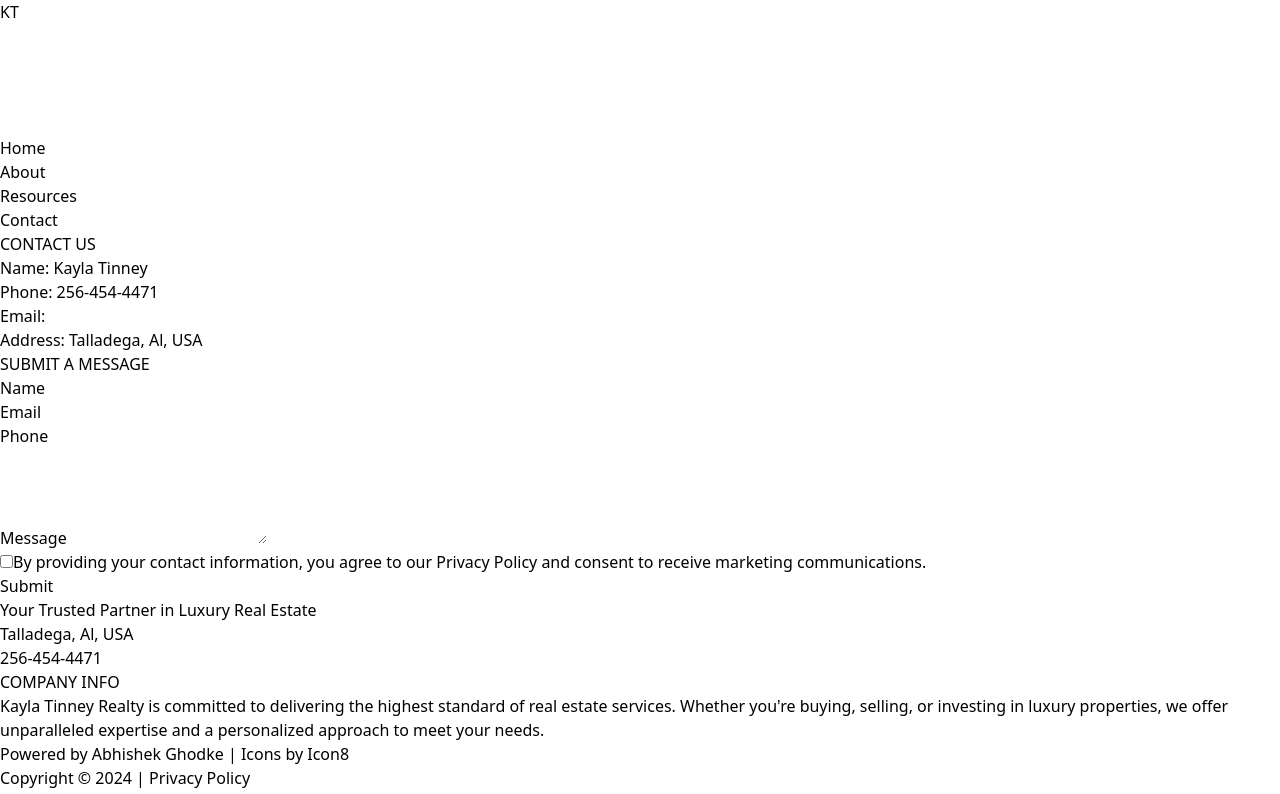
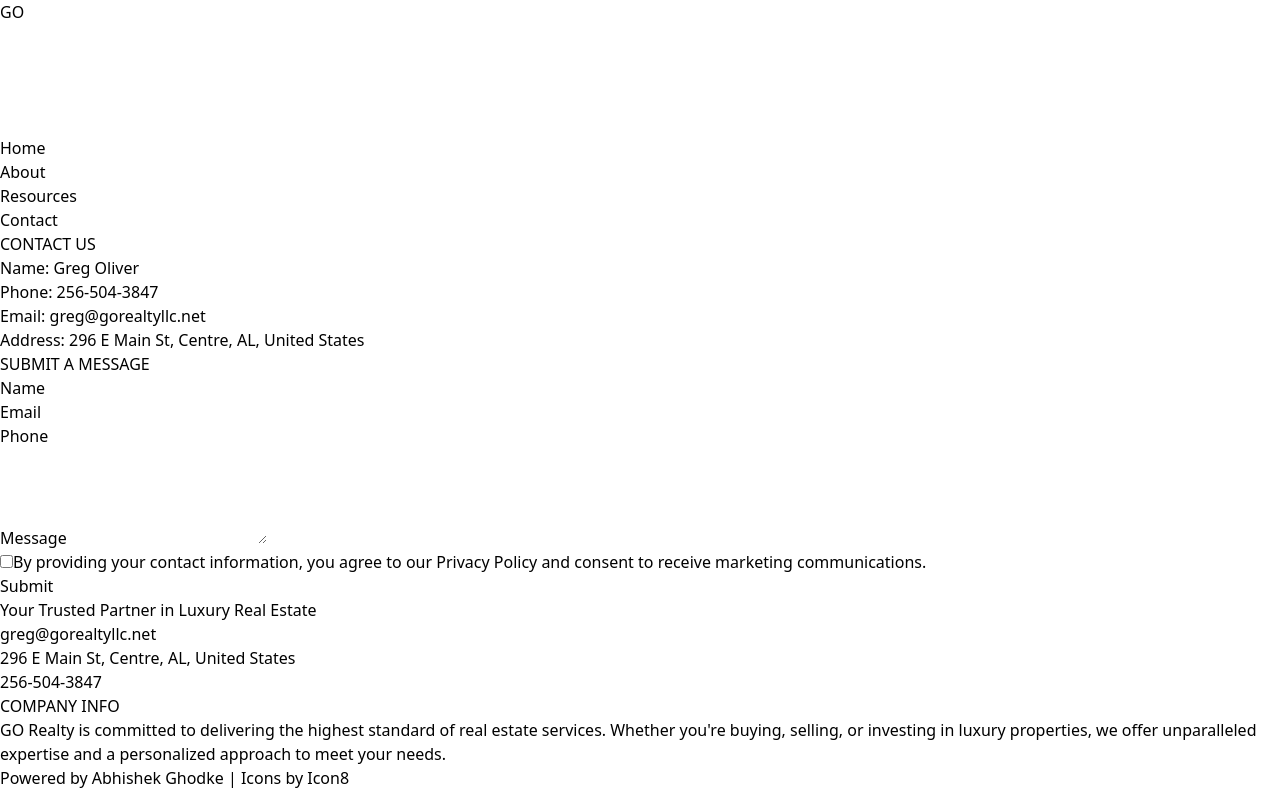
Before and after one commit to abhighodke/two, a React (Vite) app: page /contact in a window 1280 px wide. Shown: the top 794 px of the page. Built offline with nearby package versions, Linux system fonts and the light colour scheme.

Commit message:
client updated

```diff
--- a/src/clientData.js
+++ b/src/clientData.js
@@ -1,31 +1,31 @@
 // src/clientData.js
 const clientData = {
-    headerInitials: "KT",
-    heroTagline: "Kayla Tinney Realty",
-    agentName: "Kayla Tinney",
+    headerInitials: "GO",
+    heroTagline: "GO Realty",
+    agentName: "Greg Oliver",
     aboutMeShort: "I specialize in finding perfect homes for buyers and sellers, including investors and veterans. My expertise and dedication to exceptional service guide you to the best decisions. Let's find your ideal home together.",
     aboutMeDetailed: `It is my passion to assist clients with reaching their goal of owning a home or selling their current home to find a new one. It is important to me that my clients find the ideal home to match their needs and their budget. Also, I have helped many investors find the perfect property to complete their investment portfolio.
 
 With my knowledge and experience I provide my clients accurate and complete detailed information so they can make the best decisions. Also, with being certified to help our Veterans and their families in finding a home and utilizing their full VA eligibility. Allow me to assist you with your real estate needs.
 
 Customer Service excellence is our Passion!`,
-    testimonials: [{"quote": "Working with Kayla Tinney was a game-changer for us. Her deep knowledge of the New York market and personalized approach made finding our dream home effortless. Highly recommended for anyone seeking a top-notch real estate experience.", "author": "John and Emily R."}, {"quote": "Kayla Tinney provided exceptional service from start to finish. The teams professionalism and attention to detail ensured that our property sale was smooth and successful. We could not have asked for a better partner in real estate.", "author": "Michael S."}, {"quote": "The dedication and expertise of Kayla Tinney were evident throughout our home-buying journey. Her ability to understand our needs and navigate the competitive market made the process enjoyable and stress-free. We are thrilled with our new home!", "author": "Sarah and David L."}, {"quote": "Kayla Tinney and Her team are truly outstanding. Their market knowledge, responsiveness, and client-focused approach set them apart. We have bought and sold multiple properties with them, and each experience has been exceptional.", "author": "Jessica and Mark T."}, {"quote": "If you are looking for a real estate agent who goes above and beyond, Kayla Tinney is the one. Her dedication to finding the perfect property and ensuring a smooth transaction is unmatched. We are incredibly satisfied with the service we received.", "author": "Laura K."}],
+    testimonials: [{"quote": "Working with Greg Oliver was a game-changer for us. Him deep knowledge of the New York market and personalized approach made finding our dream home effortless. Highly recommended for anyone seeking a top-notch real estate experience.", "author": "John and Emily R."}, {"quote": "Greg Oliver provided exceptional service from start to finish. The teams professionalism and attention to detail ensured that our property sale was smooth and successful. We could not have asked for a better partner in real estate.", "author": "Michael S."}, {"quote": "The dedication and expertise of Greg Oliver were evident throughout our home-buying journey. Him ability to understand our needs and navigate the competitive market made the process enjoyable and stress-free. We are thrilled with our new home!", "author": "Sarah and David L."}, {"quote": "Greg Oliver and Him team are truly outstanding. Their market knowledge, responsiveness, and client-focused approach set them apart. We have bought and sold multiple properties with them, and each experience has been exceptional.", "author": "Jessica and Mark T."}, {"quote": "If you are looking for a real estate agent who goes above and beyond, Greg Oliver is the one. Him dedication to finding the perfect property and ensuring a smooth transaction is unmatched. We are incredibly satisfied with the service we received.", "author": "Laura K."}],
     footerTagline: "Your Trusted Partner in Luxury Real Estate",
-    email: "",
-    address: "Talladega, Al, USA",
-    phone: "256-454-4471",
-    footerDescription: `Kayla Tinney Realty is committed to delivering the highest standard of real estate services. Whether you're buying, selling, or investing in luxury properties, we offer unparalleled expertise and a personalized approach to meet your needs.`,
+    email: "greg@gorealtyllc.net",
+    address: "296 E Main St, Centre, AL, United States",
+    phone: "256-504-3847",
+    footerDescription: `GO Realty is committed to delivering the highest standard of real estate services. Whether you're buying, selling, or investing in luxury properties, we offer unparalleled expertise and a personalized approach to meet your needs.`,
     socialMediaLinks: {
-        facebook: "https://www.facebook.com/KaylaTinneyReal/",
+        facebook: "https://www.facebook.com/gregolivergorealty",
         Instagram: "",
         linkedin: "",
     },
     contactDetails: {
-        email: "",
-        phone: "256-454-4471",
+        email: "greg@gorealtyllc.net",
+        phone: "256-504-3847",
     },
     website: "",
-    dp: "https://scontent.fpnq17-1.fna.fbcdn.net/v/t39.30808-6/417562319_7206530449411266_4149389413086778424_n.jpg?_nc_cat=105&ccb=1-7&_nc_sid=a5f93a&_nc_ohc=zPV2azcXKV0Q7kNvgEeBOPu&_nc_ht=scontent.fpnq17-1.fna&oh=00_AYBhlBH8EHnHVvcYuoMoPh_SymGvtOBBrOOTwznQb6-78g&oe=66D7AFD8" // Agent image URL
+    dp: "https://imagescdn.homes.com/i2/zeFbbnBuxdjMXuaxqmbAI00cYJXsoo9cytSfD6K8Ma0/117/greg-oliver.jpg" // Agent image URL
 };
 
 export default clientData;
```
